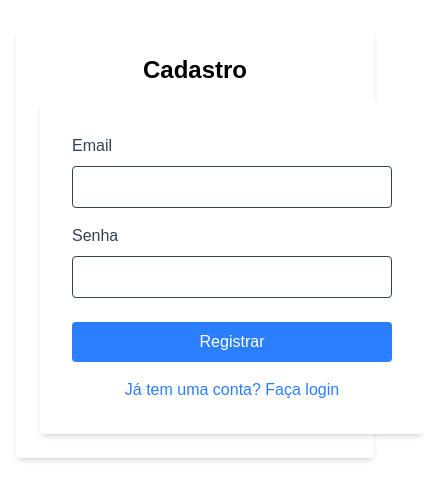
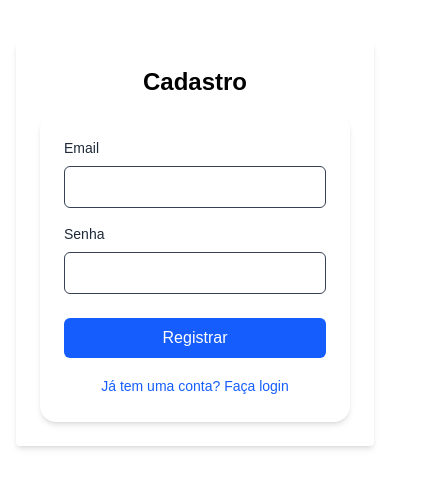
Before and after one commit to Davi031/AlbumApp, a Next.js app: page /register in a window 390 px wide. Shown: the part 178-678 px from the top of the page, 424 px wide, since content can reach past the window. Built offline with nearby package versions, Linux system fonts and the light colour scheme; no server answers.

Commit message:
fix: responsive register and login

```diff
--- a/src/app/components/LoginForm.tsx
+++ b/src/app/components/LoginForm.tsx
@@ -4,7 +4,7 @@ import { useRouter } from 'next/navigation'
 import { useState } from 'react'
 import { useAuth } from '../context/AuthContext'
 
-export default function LoginPage() {
+export default function LoginForm() {
   const [email, setEmail] = useState('')
   const [password, setPassword] = useState('')
   const [error, setError] = useState('')
@@ -23,10 +23,14 @@ export default function LoginPage() {
   }
 
   return (
-      <form onSubmit={handleSubmit} className="bg-white p-8 rounded shadow-md w-96">
-        {error && <div className="mb-4 text-red-500">{error}</div>}
+    <form
+      onSubmit={handleSubmit}
+      className="bg-white p-6 sm:p-8 rounded-2xl shadow-md w-full max-w-sm"
+    >
+      {error && <div className="mb-4 text-red-500 text-sm">{error}</div>}
+
       <div className="mb-4">
-          <label className="block text-black mb-2" htmlFor="email">
+        <label className="block text-gray-800 mb-2 text-sm sm:text-base" htmlFor="email">
           Email
         </label>
         <input
@@ -34,28 +38,28 @@ export default function LoginPage() {
           type="email"
           value={email}
           onChange={(e) => setEmail(e.target.value)}
-            className="w-full px-3 py-2 border rounded text-gray-700"
+          className="w-full px-3 py-2 border rounded-md text-gray-700 focus:outline-none focus:ring-2 focus:ring-blue-500"
           required
         />
       </div>
 
       <div className="mb-6">
-          <label className="block text-black mb-2" htmlFor="password">
+        <label className="block text-gray-800 mb-2 text-sm sm:text-base" htmlFor="password">
           Senha
         </label>
         <input
           id="password"
-            type="password"
+          type="text"
           value={password}
           onChange={(e) => setPassword(e.target.value)}
-            className="w-full px-3 py-2 border rounded text-gray-700"
+          className="w-full px-3 py-2 border rounded-md text-gray-700 focus:outline-none focus:ring-2 focus:ring-blue-500"
           required
         />
       </div>
 
       <button
         type="submit"
-          className="cursor-pointer w-full bg-blue-500 text-white py-2 px-4 rounded hover:bg-blue-600"
+        className="cursor-pointer w-full bg-blue-600 text-white py-2 px-4 rounded-md hover:bg-blue-700 transition-colors"
       >
         Entrar
       </button>
@@ -64,7 +68,7 @@ export default function LoginPage() {
         <button
           type="button"
           onClick={() => router.push('/register')}
-            className="text-blue-500 hover:underline"
+          className="text-blue-600 hover:underline text-sm sm:text-base"
         >
           Criar nova conta
         </button>
--- a/src/app/components/RegisterForm.tsx
+++ b/src/app/components/RegisterForm.tsx
@@ -4,7 +4,7 @@ import { useRouter } from 'next/navigation'
 import { useState } from 'react'
 import { useAuth } from '../context/AuthContext'
 
-export default function RegisterPage() {
+export default function RegisterForm() {
   const [email, setEmail] = useState('')
   const [password, setPassword] = useState('')
   const [error, setError] = useState('')
@@ -23,12 +23,14 @@ export default function RegisterPage() {
   }
 
   return (
-
-      <form onSubmit={handleSubmit} className="bg-white p-8 rounded shadow-md w-96">
-        {error && <div className="mb-4 text-red-500">{error}</div>}
+    <form
+      onSubmit={handleSubmit}
+      className="bg-white p-6 sm:p-8 rounded-2xl shadow-md w-full max-w-sm"
+    >
+      {error && <div className="mb-4 text-red-500 text-sm">{error}</div>}
 
       <div className="mb-4">
-          <label className="block text-gray-700 mb-2" htmlFor="email">
+        <label className="block text-gray-800 mb-2 text-sm sm:text-base" htmlFor="email">
           Email
         </label>
         <input
@@ -36,28 +38,28 @@ export default function RegisterPage() {
           type="email"
           value={email}
           onChange={(e) => setEmail(e.target.value)}
-            className="w-full px-3 py-2 border rounded text-gray-700"
+          className="w-full px-3 py-2 border rounded-md text-gray-700 focus:outline-none focus:ring-2 focus:ring-blue-500"
           required
         />
       </div>
 
       <div className="mb-6">
-          <label className="block text-gray-700 mb-2" htmlFor="password">
+        <label className="block text-gray-800 mb-2 text-sm sm:text-base" htmlFor="password">
           Senha
         </label>
         <input
           id="password"
-            type="password"
+          type="text"
           value={password}
           onChange={(e) => setPassword(e.target.value)}
-            className="w-full px-3 py-2 border rounded text-gray-700"
+          className="w-full px-3 py-2 border rounded-md text-gray-700 focus:outline-none focus:ring-2 focus:ring-blue-500"
           required
         />
       </div>
 
       <button
         type="submit"
-          className="w-full bg-blue-500 text-white py-2 px-4 rounded hover:bg-blue-600"
+        className="w-full bg-blue-600 text-white py-2 px-4 rounded-md hover:bg-blue-700 transition-colors"
       >
         Registrar
       </button>
@@ -66,7 +68,7 @@ export default function RegisterPage() {
         <button
           type="button"
           onClick={() => router.push('/login')}
-            className="text-blue-500 hover:underline"
+          className="text-blue-600 hover:underline text-sm sm:text-base"
         >
           Já tem uma conta? Faça login
         </button>
--- a/src/app/context/AuthContext.tsx
+++ b/src/app/context/AuthContext.tsx
@@ -3,7 +3,6 @@
 import { createContext, useContext, useState, useEffect } from 'react'
 import { useRouter } from 'next/navigation'
 import { fetcher } from '@/lib/fetcher'
-import { API_URL } from '@/lib/api'
 
 interface AuthContextType {
   user: any
@@ -22,11 +21,12 @@ export const AuthProvider = ({ children }: { children: React.ReactNode }) => {
   const [loading, setLoading] = useState(true)
   const router = useRouter()
 
+  // Inicializa a autenticação
   useEffect(() => {
     const initializeAuth = async () => {
       try {
-      const res = await fetch(`${API_URL}/api/profile`, {
-        credentials: 'include'
+        const res = await fetch('/api/profile', {
+          credentials: 'include',
         })
 
         if (!res.ok) {
@@ -47,7 +47,7 @@ export const AuthProvider = ({ children }: { children: React.ReactNode }) => {
   }, [])
 
   const login = async (email: string, password: string) => {
-    const data = await fetcher(`${API_URL}/api/login`, {
+    const data = await fetcher('/api/login', {
       method: 'POST',
       body: JSON.stringify({ email, password }),
     })
@@ -59,7 +59,7 @@ export const AuthProvider = ({ children }: { children: React.ReactNode }) => {
 
   const logout = async () => {
     try {
-      await fetcher(`${API_URL}/api/logout`, { method: 'POST' })
+      await fetcher('/api/logout', { method: 'POST' })
     } finally {
       localStorage.removeItem('token')
       setToken(null)
@@ -69,7 +69,7 @@ export const AuthProvider = ({ children }: { children: React.ReactNode }) => {
   }
 
   const register = async (email: string, password: string) => {
-    const data = await fetcher(`${API_URL}/api/register`, {
+    const data = await fetcher('/api/register', {
       method: 'POST',
       body: JSON.stringify({ email, password }),
     })
```
Lines whose indentation alone changed are shown as unchanged.
